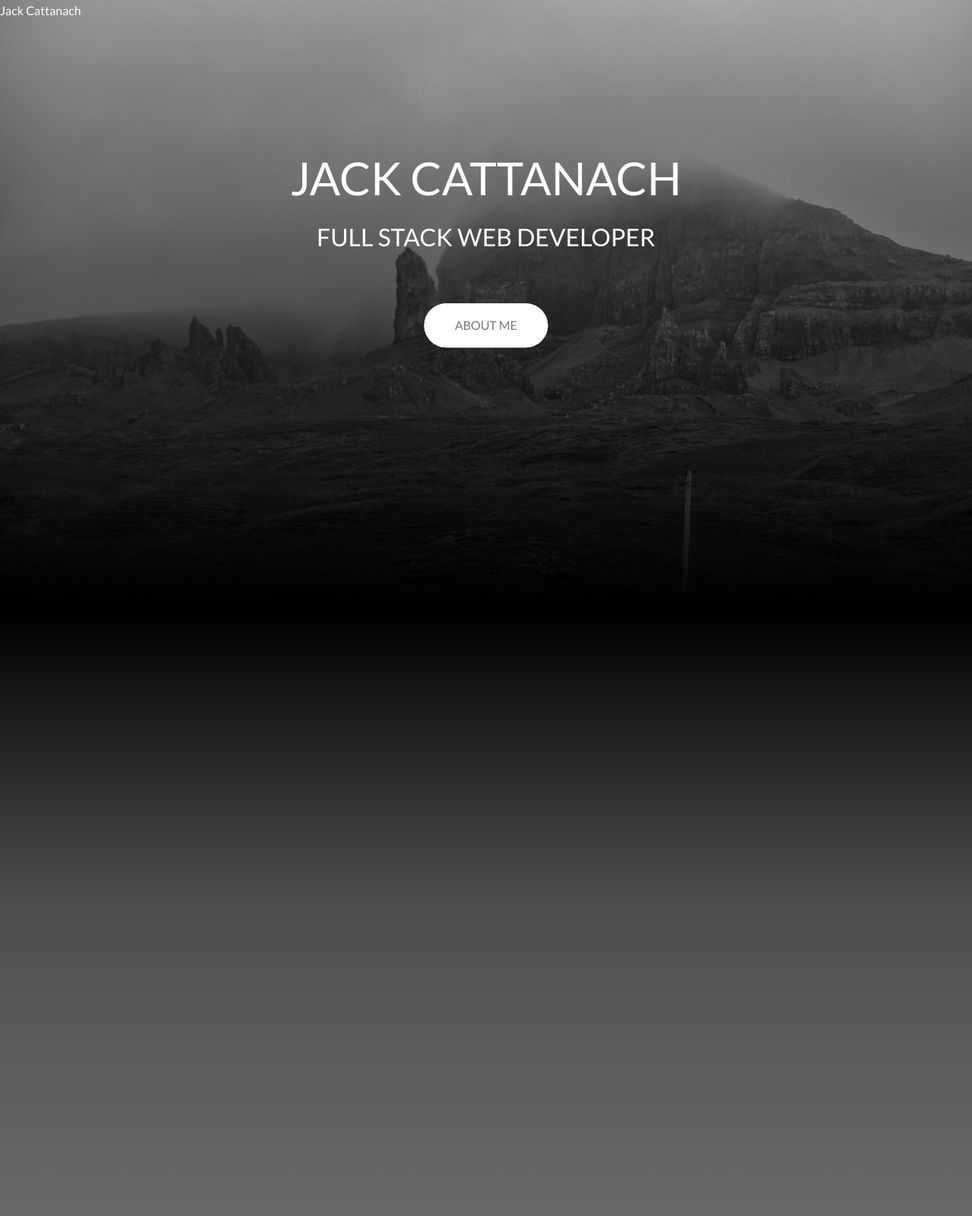
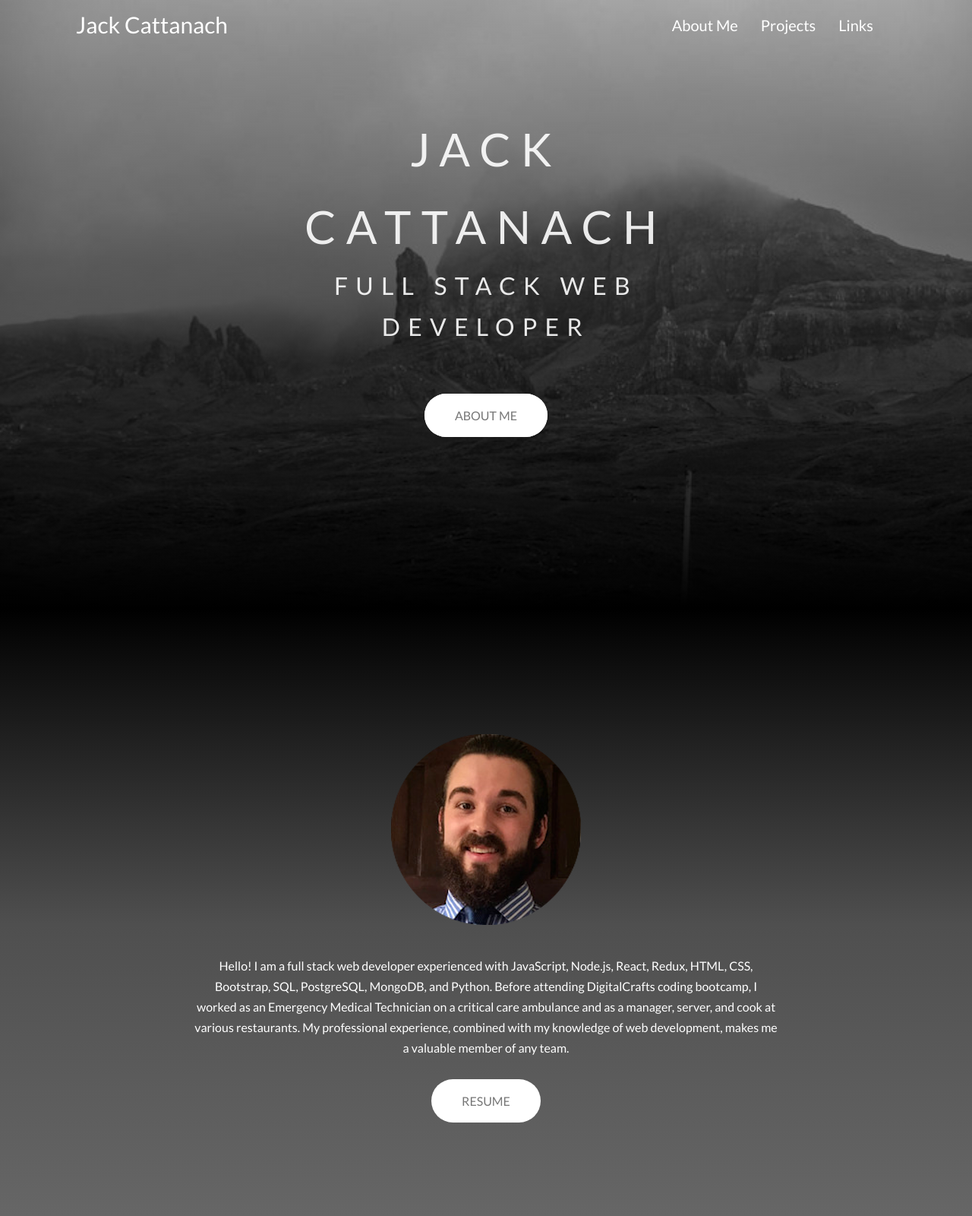
Before and after one commit to jcattanach/portfolio-site, a plain HTML site: page index.html in a window 1280 px wide. Shown: the top 1600 px of the page at 76% size. Drawn offline with nearby package versions, Linux system fonts and the light colour scheme.

Commit message:
fourth commit

```diff
--- a/app.js
+++ b/app.js
@@ -9,3 +9,28 @@ function changeMenuOnScroll() {
     menu.classList.remove('changeColor')
   }
 }
+
+$(document).ready(function(){
+  // Add smooth scrolling to all links
+  $("a").on('click', function(event) {
+
+    // Make sure this.hash has a value before overriding default behavior
+    if (this.hash !== "") {
+      // Prevent default anchor click behavior
+      event.preventDefault();
+
+      // Store hash
+      var hash = this.hash;
+
+      // Using jQuery's animate() method to add smooth page scroll
+      // The optional number (800) specifies the number of milliseconds it takes to scroll to the specified area
+      $('html, body').animate({
+        scrollTop: $(hash).offset().top
+      }, 700, function(){
+
+        // Add hash (#) to URL when done scrolling (default click behavior)
+        window.location.hash = hash;
+      });
+    } // End if
+  });
+});
--- a/index.html
+++ b/index.html
@@ -10,21 +10,59 @@
 </head>
 <body>
   <div id="menu" class="menu">
-    Jack Cattanach
+    <a class="menu--name" href="#top">Jack Cattanach</a>
+    <ul class="menu--list">
+      <li class="menu--list-items">
+        <a class="menu--list-items-anchor" href="#footer">Links</a>
+      </li>
+      <li class="menu--list-items">
+        <a class="menu--list-items-anchor" href="#projects">Projects</a>
+      </li>
+      <li class="menu--list-items">
+        <a class="menu--list-items-anchor" href="#aboutMe">About Me</a>
+      </li>
+    </ul>
   </div>
-  <div class="heroImg">
+  <div id="top" class="heroImg">
     <div class="text-box">
       <h1 class="intro-primary">
         <span class="intro-primary-main">Jack Cattanach</span>
         <span class="intro-primary-sub">Full Stack Web Developer</span>
       </h1>
-      <a href="#" class="btn btn-white btn-animated">About Me</a>
+      <a href="#aboutMe" class="btn btn-white btn-animated">About Me</a>
     </div>
 
   </div>
-  <div id="aboutMe">
+  <div id="aboutMe" class="aboutMe">
+    <div class="aboutMe--info">
+      <img src="./imgs/jackprofile.png" alt="Profile Picture" class="profileImg"/>
+      <div class="aboutMe--textbox">
+        <p>
+          Hello! I am a full stack web developer experienced with JavaScript, Node.js, React, Redux, HTML, CSS, Bootstrap, SQL, PostgreSQL, MongoDB, and Python. Before attending DigitalCrafts coding bootcamp, I worked as an Emergency Medical Technician on a critical care ambulance and as a manager, server, and cook at various restaurants. My professional experience, combined with my knowledge of web development, makes me a valuable member of any team.<br /><br /><a href="https://drive.google.com/file/d/1AuUVA7OcL4GLLHe1bojfhXglZBqW8jd6/view?usp=sharing" target="_blank" class="btn btn-white">Resume</a>
+        </p>
+      </div>
+    </div>
+
+  </div>
+  <div id="projects" class="projects">
+
+  </div>
+  <div id="footer" class="footer">
+    <div class="footer--info">
+      <div class="footer--info-box">
+
+      </div>
+      <div class="footer--info-box">
+
+      </div>
+      <div class="footer--info-box">
+
+      </div>
+    </div>
+    <label>Copyright &copy; jackcattanach.com 2019</label>
 
   </div>
 </body>
+<script src="https://ajax.googleapis.com/ajax/libs/jquery/3.3.1/jquery.min.js"></script>
 <script type="text/javascript" src="app.js"></script>
 </html>
--- a/style.css
+++ b/style.css
@@ -16,14 +16,14 @@ body {
   background-color: gray;
   background-image: linear-gradient(to bottom,
     rgba(107, 107, 107, 0.1),rgba(0,0,0,1)
-    ), url('./imgs/skye5bw.jpg');
+    ), url('./imgs/hero-img.jpg');
   background-repeat: no-repeat;
   background-size: cover;
   background-position: top;
   height: 800px;
   width: 100%;
   position: relative;
-  z-index: -1;
+  /* z-index: -; */
 }
 
 
@@ -34,6 +34,33 @@ body {
   color: white;
   transition: .8s all;
   position: fixed;
+  z-index: 1;
+  display: flex;
+  align-items: center;
+  justify-content: space-between;
+}
+
+.menu--name {
+  text-decoration: none;
+  color: inherit;
+  font-size: 30px;
+  margin-left: 100px;
+}
+
+.menu--list {
+  display: flex;
+  list-style: none;
+  flex-direction: row-reverse;
+  margin-right: 100px;
+}
+
+.menu--list-items-anchor:link,
+.menu--list-items-anchor:visited {
+  text-decoration: none;
+  display: inline-block;
+  margin-right: 30px;
+  color: inherit;
+  font-size: 20px;
 }
 
 .changeColor {
@@ -44,7 +71,7 @@ body {
 
 .text-box {
   position: absolute;
-  top: 40%;
+  top: 45%;
   left: 50%;
   transform: translate(-50%, -50%);
   text-align: center;
@@ -54,6 +81,7 @@ body {
   color: #fff;
   text-transform: uppercase;
   margin-bottom: 60px;
+  opacity: .9;
 
 }
 
@@ -61,6 +89,7 @@ body {
   display: block;
   font-weight: 400;
   font-size: 60px;
+  letter-spacing: 13.4px;
 
   animation: moveInLeft 1s ease-out;
   backface-visibility: hidden;
@@ -69,6 +98,7 @@ body {
 .intro-primary-sub {
   display: block;
   font-weight: 400;
+  letter-spacing: 10.2px;
 
   animation: moveInRight 1s ease-out;
   backface-visibility: hidden;
@@ -123,12 +153,12 @@ body {
 
 .btn:hover {
   transform: translateY(-3px);
-  box-shadow: 0 10px 20px rgba(0,0,0,.2)
+  box-shadow: 2px 10px 20px rgba(0,0,0,.85)
 }
 
 .btn:active {
   transform: translateY(-1px);
-  box-shadow: 0 5px 10px rgba(0,0,0,.2)
+  box-shadow: 1px 5px 10px rgba(0,0,0,.85)
 
 }
 
@@ -166,12 +196,59 @@ body {
 }
 
 
-#aboutMe {
+.aboutMe {
   background: #000000;
   background: -moz-linear-gradient(top, #000000 0%, #2b2b2b 27%, #4f4f4f 49%, #696969 100%);
   background: -webkit-linear-gradient(top, #000000 0%,#2b2b2b 27%,#4f4f4f 49%,#696969 100%);
   background: linear-gradient(to bottom, #000000 0%,#2b2b2b 27%,#4f4f4f 49%,#696969 100%);
   filter: progid:DXImageTransform.Microsoft.gradient( startColorstr='#000000', endColorstr='#696969',GradientType=0 );
-  height: 800px;
+  height: 850px;
+  display: flex;
+  flex-direction: column;
+  text-align: center;
+}
+
+.profileImg {
+  display: inline-block;
+  padding-top: 13%;
+}
+
+.aboutMe--textbox {
+  display: flex;
+  flex-direction: column;
+  text-align: center;
+  padding: 2rem 20%;
+}
+
+.projects {
+  height: 750px;
   width: 100%;
+  background-color: white;
 }
+
+.footer {
+  height: 400px;
+  width: 100%;
+  background-color: rgba(40,40,40,0.9);
+  display: flex;
+  flex-direction: column;
+  align-items: center;
+  justify-content: center;
+}
+
+.footer--info {
+  display: flex;
+  justify-content: flex-start;
+}
+
+
+.footer--info-box {
+  background-color: white;
+  border: solid 3px lightblue;
+  border-radius: 5px;
+  height: 250px;
+  width: 350px;
+  display: inline-block;
+  margin: 30px;
+
+}
```
Also changed, not shown: imgs/hero-img.jpg (added), imgs/jackprofile.png (added), imgs/skye.jpg (deleted), imgs/skye2.jpg (deleted), imgs/skye4.jpg (deleted), imgs/skye5.jpg (deleted), imgs/skye5bw.jpg (deleted).
